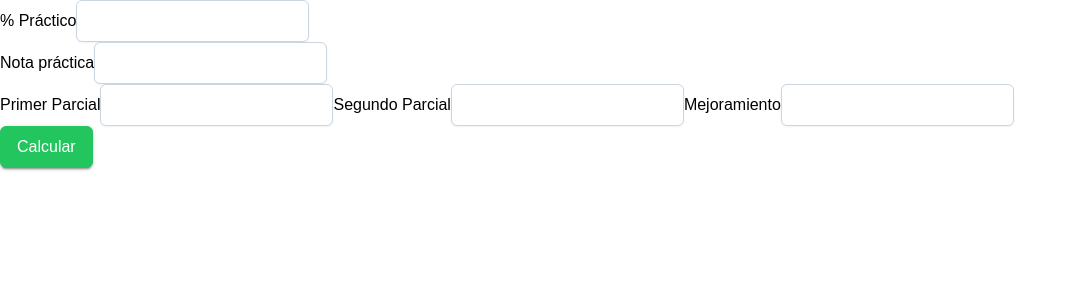
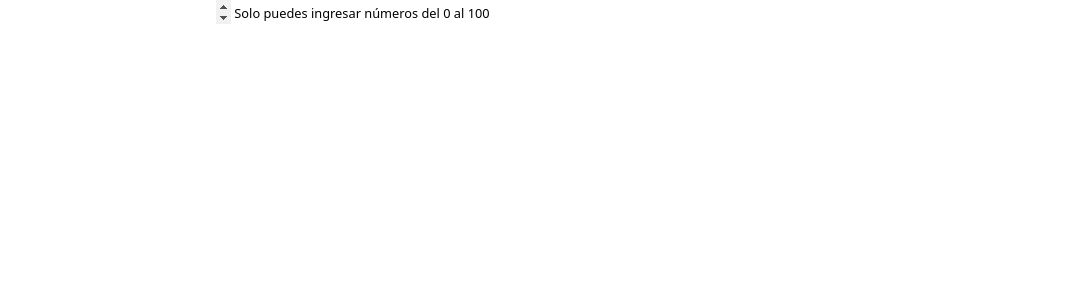
Before and after one commit to alicarpio/PoliCalculator, a Vue app: page / in a window 1280 px wide. Shown: the top 300 px of the page, without its empty margins (0-1077 px from the left). Built offline with nearby package versions, Linux system fonts and the light colour scheme; a web font is replaced by a local one.

Commit message:
REF: Cambiar componentes para input

```diff
--- a/package.json
+++ b/package.json
@@ -11,7 +11,6 @@
   "dependencies": {
     "axios": "^1.6.8",
     "pinia": "^2.1.7",
-    "primevue": "^3.52.0",
     "vue": "^3.4.21",
     "vue-router": "^4.3.2"
   },
--- /dev/null
+++ b/src/components/InputText.vue
@@ -0,0 +1,18 @@
+<script setup>
+
+</script>
+
+<template>
+  <form>
+
+    <input type="number" class="peer  w-full bg-gray-100 dark:bg-gray-900 p-3 focus:outline-none focus:border-sky-400 focus:ring-1 focus:ring-sky-300 rounded-xl shadow-inner border border-slate-300" >
+    <small class="mt-2 invisible peer-invalid:visible text-pink-600">
+      Solo puedes ingresar números del 0 al 100
+    </small>
+  </form>
+
+</template>
+
+<style scoped>
+
+</style>
--- a/src/pages/Calculator.vue
+++ b/src/pages/Calculator.vue
@@ -1,7 +1,7 @@
 <script setup>
-import InputText from 'primevue/inputtext';
 import {ref} from "vue";
-import Button from 'primevue/button';
+import InputText from "../components/InputText.vue";
+
 
 const practPorcentaje = ref();
 const practico = ref();
@@ -16,28 +16,30 @@ const mejoramiento = ref();
       <div class="form flex flex-col w-full">
         <div class="flex mb-4 w-full gap-4">
           <div class="w-1/5">
-            <label for="porcentajePractico" class="mr-3">% Práctico</label>
-            <InputText id="porcentajePractico" class="w-full" type="text"
-                       v-model="practPorcentaje"/>
+<!--            <label for="porcentajePractico" class="mr-3">% Práctico</label>-->
+<!--            <InputText id="porcentajePractico" class="w-full" type="text"-->
+<!--                       v-model="practPorcentaje"/>-->
           </div>
           <div class="w-4/5">
-            <label for="pract" class="mr-3">Nota práctica</label>
-            <InputText id="pract" class="w-full" type="text" v-model="practico"/>
+<!--            <label for="pract" class="mr-3">Nota práctica</label>-->
+<!--            <InputText id="pract" class="w-full" type="text" v-model="practico"/>-->
           </div>
         </div>
 
-        <label for="parcial1">Primer Parcial</label>
-        <InputText id="parcial1"  class="mb-4" type="text" v-model="primerParcial"/>
+        <InputText/>
 
-        <label for="parcial2">Segundo Parcial</label>
-        <InputText id="parcial2" class="mb-4" type="text" v-model="segundoParcial"/>
+<!--        <label for="parcial1">Primer Parcial</label>-->
+<!--        <InputText id="parcial1"  class="mb-4" type="text" v-model="primerParcial"/>-->
 
-        <label for="mejora">Mejoramiento</label>
-        <InputText id="mejora" class="mb-4" type="text" v-model="mejoramiento"/>
+<!--        <label for="parcial2">Segundo Parcial</label>-->
+<!--        <InputText id="parcial2" class="mb-4" type="text" v-model="segundoParcial"/>-->
+
+<!--        <label for="mejora">Mejoramiento</label>-->
+<!--        <InputText id="mejora" class="mb-4" type="text" v-model="mejoramiento"/>-->
 
       </div>
 
-      <Button label="Calcular" class="w-full" severity="success" raised/>
+<!--      <Button label="Calcular" class="w-full" severity="success" raised/>-->
     </div>
 
 
@@ -45,8 +47,5 @@ const mejoramiento = ref();
 </template>
 
 <style scoped>
-.myTailwindInput {
-  @apply bg-gray-100 dark:bg-gray-900 p-3 w-2/4 text-gray-900 dark:text-gray-50 rounded-xl shadow-inner placeholder:text-gray-500 border border-transparent;
-}
 
 </style>
```
Also changed, not shown: src/index.css (+3 -10 lines), src/main.js (+0 -8 lines), 1 other file (tests, documents, lock files or other folders).
